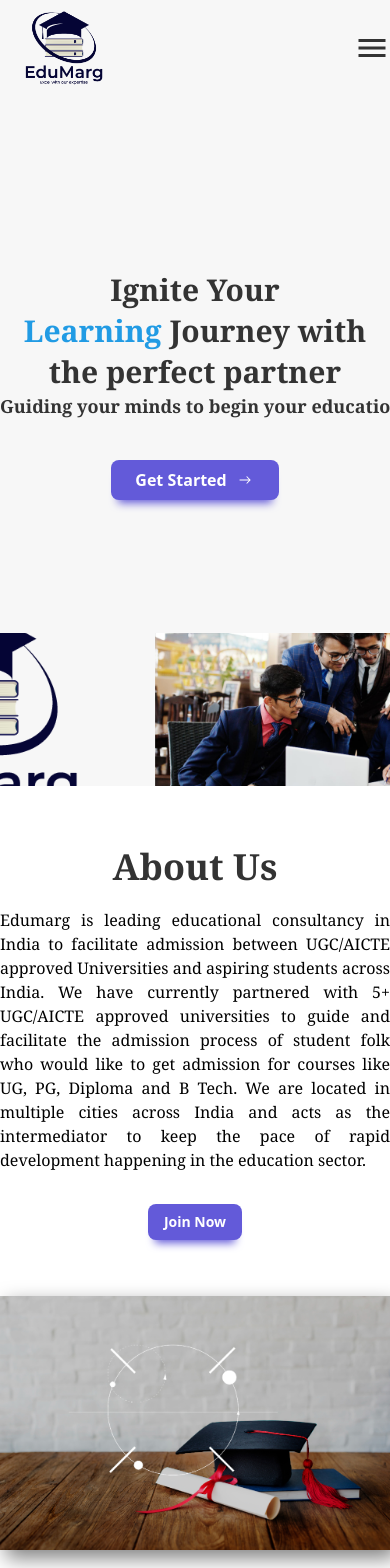
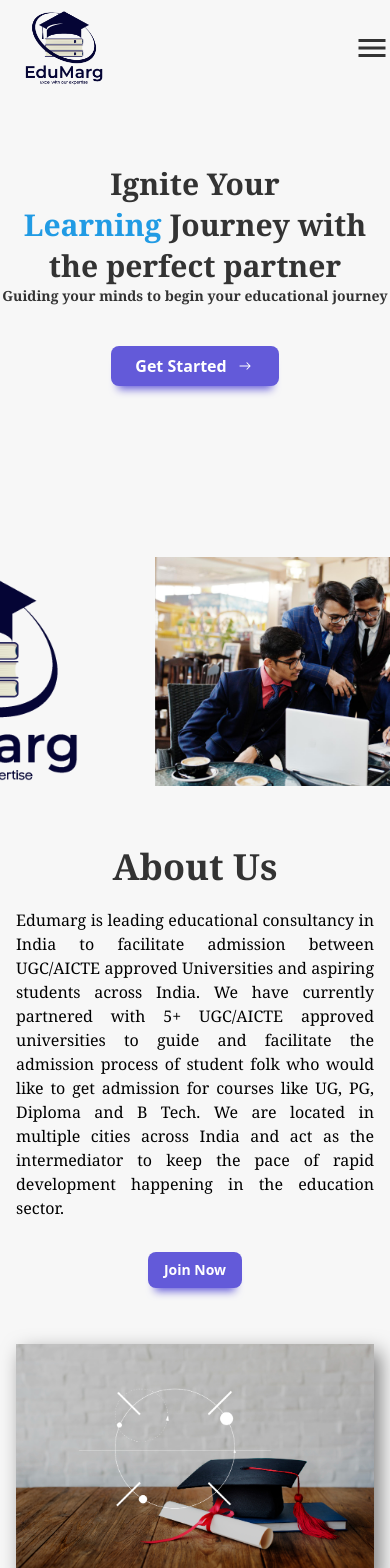
Before and after one commit to TREE-DIGITAL-MARKETING/Edumarg, a React (Vite) app: page / in a window 390 px wide. Shown: the part 40-1608 px from the top of the page. Built offline with nearby package versions, Linux system fonts and the light colour scheme.

Commit message:
completed hero section

```diff
--- a/src/components/Banner/Banner2.jsx
+++ b/src/components/Banner/Banner2.jsx
@@ -4,8 +4,8 @@ import { motion } from "framer-motion";
 
 const Banner2 = () => {
     return (
-        <section id="about-us">  {/* Added id here for smooth scrolling */}
-            <div className="container py-14 md:py-24 grid grid-cols-1 md:grid-cols-2 gap-8 space-y-6 md:space-y-0">
+        <section id="about-us" className="bg-light"> {/* Added id here for smooth scrolling */}
+            <div className="container py-14 md:py-24 grid grid-cols-1 md:grid-cols-2 gap-8 space-y-6 md:space-y-0 px-4 sm:px-6 md:px-0"> {/* Added px-4 and sm:px-6 for phone view */}
                 {/* Banner text */}
                 <motion.div
                     initial={{ opacity: 0, x: 50 }}
@@ -17,14 +17,14 @@ const Banner2 = () => {
                         About Us
                     </h1>
                     <p className="text-black font-body text-justify">
-                    Edumarg is leading educational consultancy in India to facilitate admission between UGC/AICTE approved Universities
-                    and aspiring students across India. We have currently partnered with 5+ UGC/AICTE
-                     approved universities to guide and facilitate
-                    the admission process of student folk who would like to get admission for courses like
-                    UG, PG, Diploma and B Tech. We are located in multiple cities across India and acts as
-                    the intermediator to keep the pace of rapid development happening in the education sector.
+                        Edumarg is leading educational consultancy in India to facilitate admission between UGC/AICTE approved Universities
+                        and aspiring students across India. We have currently partnered with 5+ UGC/AICTE
+                        approved universities to guide and facilitate
+                        the admission process of student folk who would like to get admission for courses like
+                        UG, PG, Diploma and B Tech. We are located in multiple cities across India and act as
+                        the intermediator to keep the pace of rapid development happening in the education sector.
                     </p>
-                    <a href="#enquiry " className="primary-btn !mt-8 py-2 px-4 text-sm max-w-[100px] md:max-w-[110px] mx-auto md:mx-0 text-center">
+                    <a href="#enquiry" className="primary-btn !mt-8 py-2 px-4 text-sm max-w-[100px] md:max-w-[110px] mx-auto md:mx-0 text-center">
                         Join Now
                     </a>
                 </motion.div>
--- a/src/components/Hero/Hero.jsx
+++ b/src/components/Hero/Hero.jsx
@@ -47,12 +47,12 @@ const Hero = () => {
   }, []);
 
   return (
-    <section id="hero" className="bg-light dark:bg-black overflow-hidden relative">
+    <section id="hero" className="bg-light overflow-hidden relative">
       <Navbar />
 
       <div className="container grid grid-cols-1 md:grid-cols-2 min-h-[650px]">
         {/* Brand Info */}
-        <div className="flex flex-col justify-center py-14 md:py-0 relative z-20">
+        <div className="flex flex-col justify-center py-14 md:py-0 relative z-20 -mt-36">
           <div className="text-center md:text-left space-y-10 lg:max-w-[400px]">
             <motion.h1
               variants={FadeUp(0.6)}
@@ -62,7 +62,7 @@ const Hero = () => {
             >
               Ignite Your <span className="text-secondary">Learning</span>
               &nbsp;Journey with the perfect partner
-              <p className="font-body text-lg lg:text-lg whitespace-nowrap">
+              <p className="font-body text-sm lg:text-lg whitespace-nowrap">
                 Guiding your minds to begin your educational journey
               </p>
             </motion.h1>
--- a/src/components/Navbar/Navbar.jsx
+++ b/src/components/Navbar/Navbar.jsx
@@ -39,7 +39,7 @@ const Navbar = () => {
   };
 
   return (
-    <nav className="relative z-20">
+    <nav className="relative z-50">
       <motion.div
         initial={{ opacity: 0, y: -50 }}
         animate={{ opacity: 1, y: 0 }}
@@ -92,12 +92,7 @@ const Navbar = () => {
       <div
         className={`lg:hidden absolute top-0 right-0 w-[100%] bg-white text-black transition-transform duration-300 ease-in-out ${isMenuOpen ? "transform translate-x-0" : "transform translate-x-full"}`}
       >
-        <div className="absolute top-4 left-4">
-          <IoMdClose
-            className="text-lg cursor-pointer"
-            onClick={toggleMenu}
-          />
-        </div>
+
 
         <ul className="flex items-center justify-around py-4 space-x-6">
           {NavbarMenu.map((menu) => (
```
